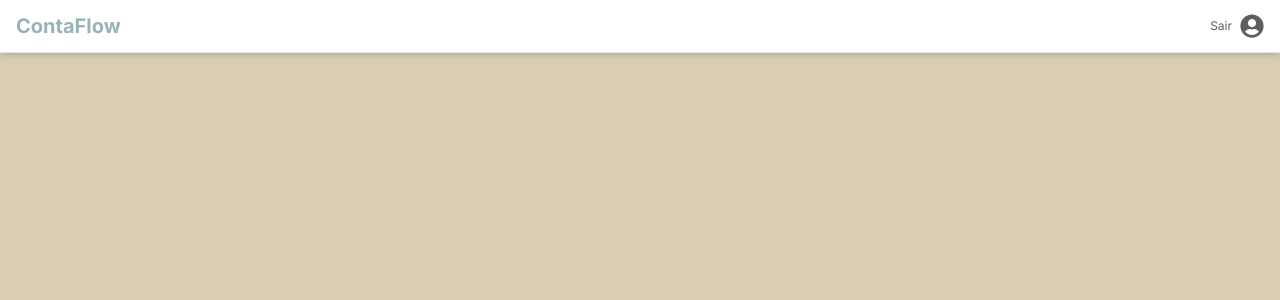
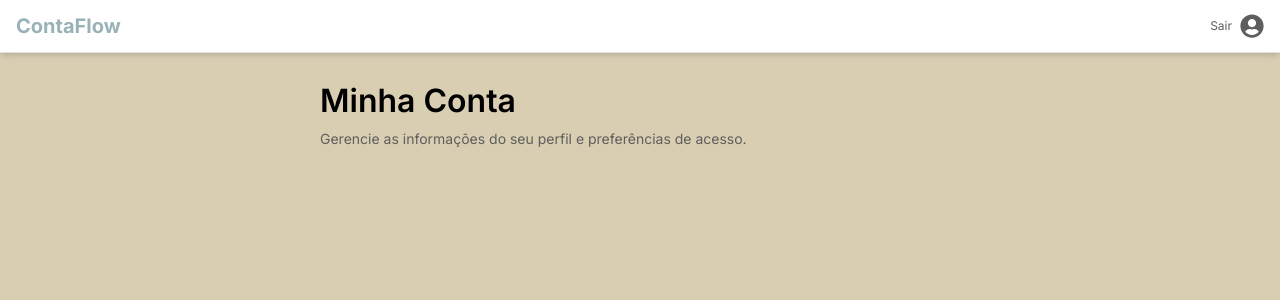
Before and after one commit to AdrianoATBS/conta-flow, a Next.js app: page / in a window 1280 px wide. Shown: the top 300 px of the page. Built offline with nearby package versions, Linux system fonts and the light colour scheme.

Commit message:
feat(painel): adiciona componente de título reutilizável para páginas internas

```diff
--- /dev/null
+++ b/src/features/painel/components/TituloGenerico.tsx
@@ -0,0 +1,12 @@
+interface TituloGenericoProps {
+    title: string;
+    texto: string;
+}
+export default function TituloGenerico({ title, texto }: TituloGenericoProps){
+    return(
+        <div className="w-full flex flex-col gap-1">
+            <h1 className="text-[32px] font-semibold">{title}</h1>
+            <p className="text-sm text-[#5E5E5E]">{texto}</p>
+        </div>
+    )
+}
--- a/src/features/painel/painelPage/PainelPage.tsx
+++ b/src/features/painel/painelPage/PainelPage.tsx
@@ -1,9 +1,17 @@
+import TituloGenerico from "../components/TituloGenerico";
 import HeaderPainel from "./components/HeaderPainel";
 
 export default function PainelPage(){
     return(
-        <div className="w-full h-screen">
+        <div className="w-full min-h-screen">
             <HeaderPainel />
+            <div className="w-full max-w-2xl mx-auto pt-6 px-4
+            flex flex-col gap-2">
+            <TituloGenerico
+                title="Minha Conta"
+                texto="Gerencie as informações do seu perfil e
+                preferências de acesso." />
+            </div>
         </div>
     )
 }
```
Also changed, not shown: src/features/painel/components/FooterGenerico.tsx (added).
